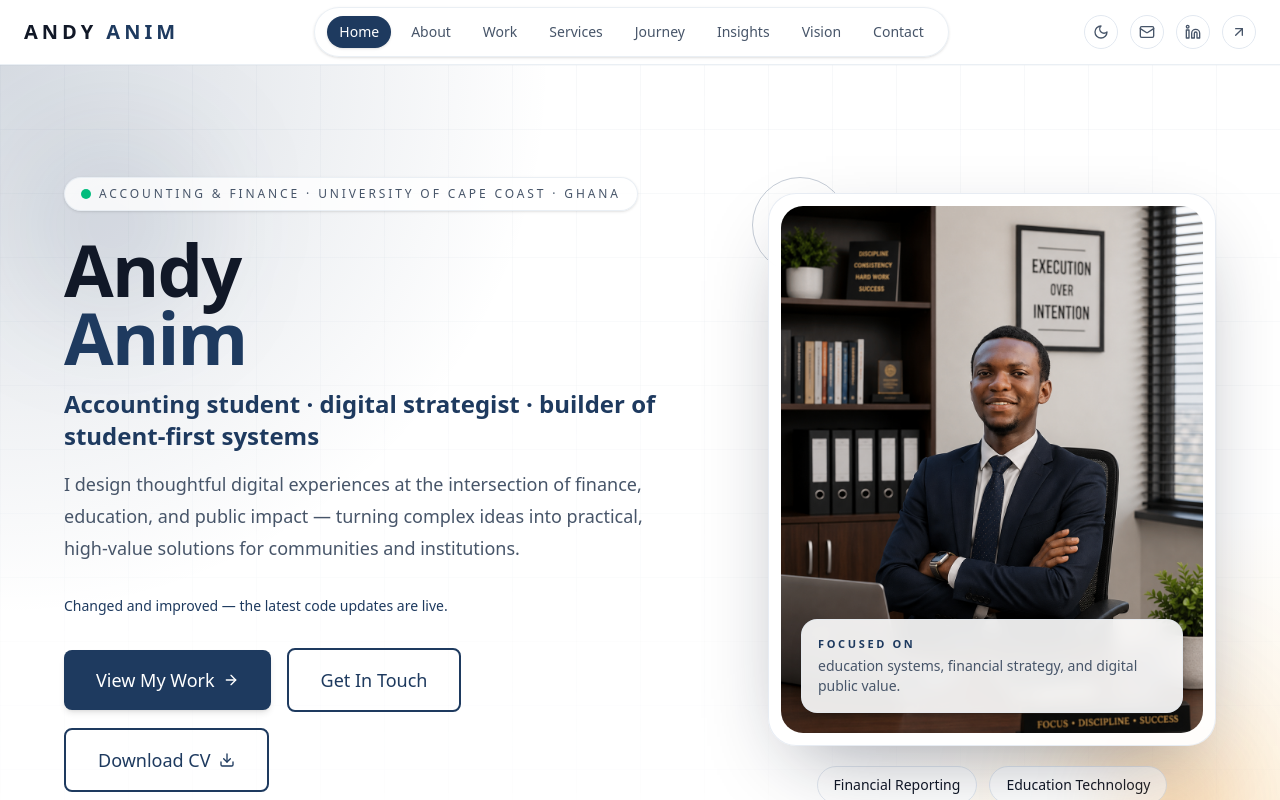
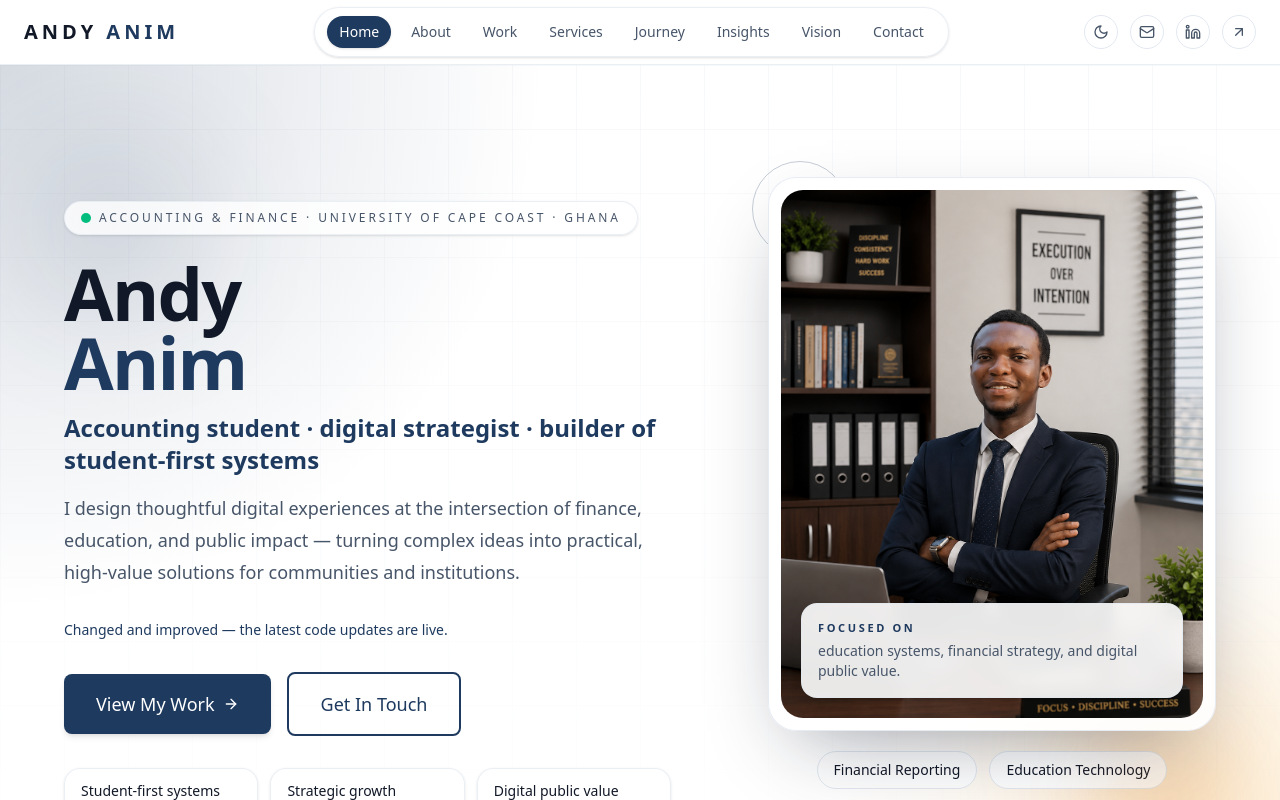
Before and after one commit to animandy92-svg/My-website, a React (Vite) app: page / in a window 1280 px wide. Shown: the top 800 px of the page. Built offline with nearby package versions, Linux system fonts and the light colour scheme.

Commit message:
Remove Download CV button and cache-bust profile image

```diff
--- a/src/components/sections/Hero.tsx
+++ b/src/components/sections/Hero.tsx
@@ -69,10 +69,6 @@ export default function Hero() {
                 Get In Touch
               </Button>
             </a>
-            <Button variant="outline" size="lg">
-              Download CV
-              <Download className="ml-2 inline h-4 w-4" />
-            </Button>
           </div>
 
           <div className="mt-8 grid gap-3 sm:grid-cols-3">
@@ -92,7 +88,7 @@ export default function Hero() {
             <div className="relative overflow-hidden rounded-[28px] border border-border/80 bg-card/90 p-3 shadow-[0_30px_80px_-30px_rgba(15,23,42,0.45)] backdrop-blur">
               <div className="aspect-[4/5] overflow-hidden rounded-[22px] bg-gradient-to-br from-primary/30 via-white to-accent/20">
                 <img
-                  src="/images/profile/profile.png"
+                  src="/images/profile/profile.png?v=2"
                   alt="Andy Anim"
                   className="h-full w-full object-cover transition duration-700 hover:scale-105"
                   onError={(e) => {
```
Also changed, not shown: 3 other files (tests, documents, lock files or other folders).
